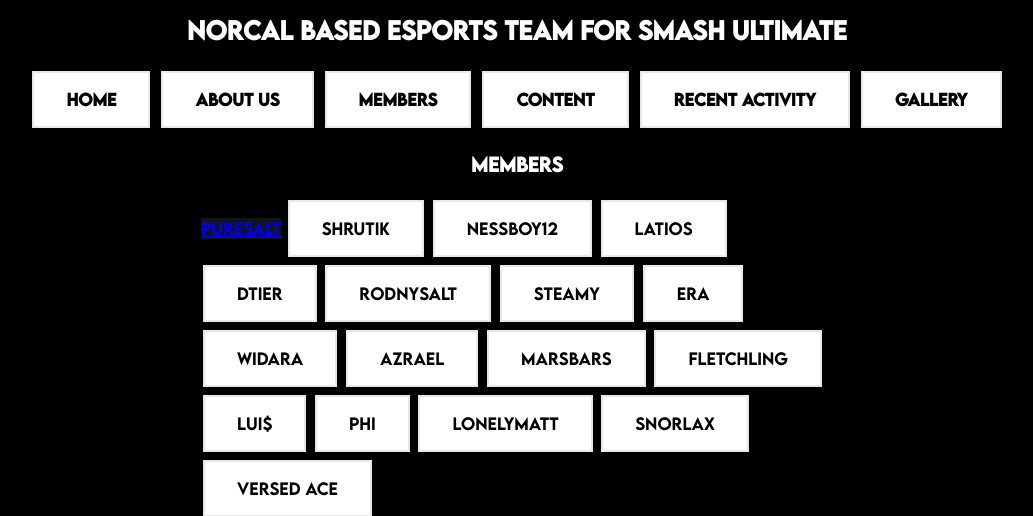
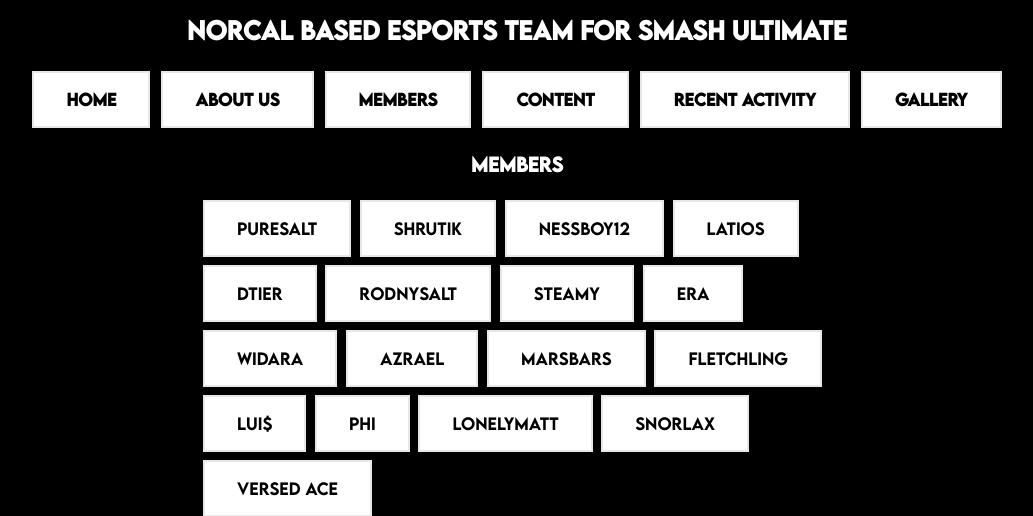
Before and after one commit to pkflash/saltesports, a Django app: page /salt/members in a window 1280 px wide. Shown: the part 203-719 px from the top of the page, without its empty margins (123-1156 px from the left). Run offline with Django 5.2, Linux system fonts and the light colour scheme.

Commit message:
Update members.html

```diff
--- a/salt/templates/salt/members.html
+++ b/salt/templates/salt/members.html
@@ -10,7 +10,7 @@
 
    {% block content %}
     <p>
-        <a class="button playerButton" href="{% url 'salt_app:puresalt' %}">puresalt</a>
+        <a class="button grayButton" href="{% url 'salt_app:puresalt' %}">puresalt</a>
         <a class="button grayButton" href="{% url 'salt_app:shrutik' %}">shrutik</a>
         <a class="button grayButton" href="{% url 'salt_app:nessboy12' %}">nessboy12</a>
         <a class="button grayButton" href="{% url 'salt_app:latios' %}">latios</a>
```
